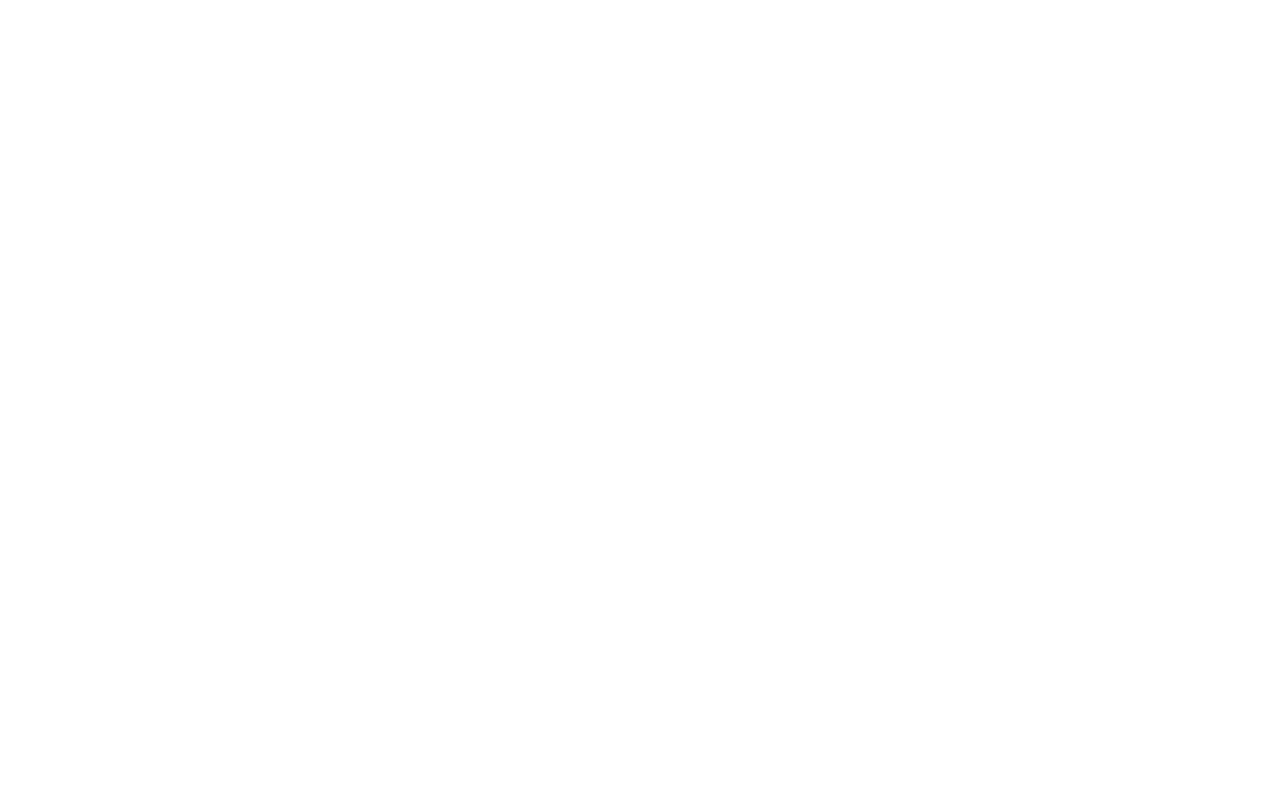
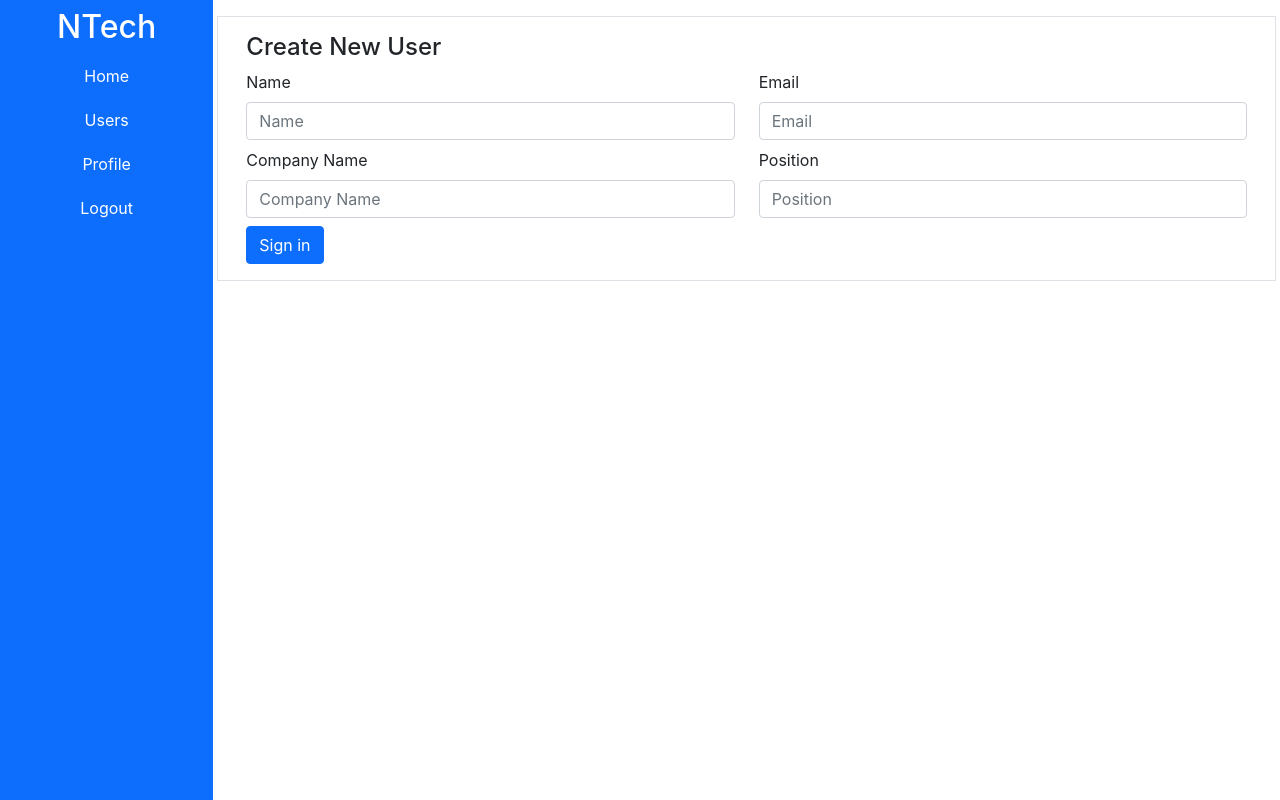
Before and after one commit to patilvijay9400/Ntech, a React (Create React App) app: page /layout/create in a window 1280 px wide. Before the commit this address had no page. Built offline with nearby package versions, Linux system fonts and the light colour scheme.

Commit message:
api integration done

```diff
--- /dev/null
+++ b/db/db.json
@@ -0,0 +1,60 @@
+{
+  "users": [
+    {
+      "id": 1,
+      "name": "Pavan",
+      "email": "pavan123@test.com",
+      "companyName": "Softlink international",
+      "position": "QA"
+    },
+    {
+      "id": 2,
+      "name": "Suraj",
+      "email": "suarj123@test.com",
+      "companyName": "Heaptrace",
+      "position": "Developer"
+    },
+    {
+      "id": 3,
+      "name": "Nitin",
+      "email": "nitin123@test.com",
+      "companyName": "Heaptrace",
+      "position": "QA"
+    },
+    {
+      "id": 4,
+      "name": "Pavan",
+      "email": "pavan123@test.com",
+      "companyName": "Softlink international",
+      "position": "QA"
+    },
+    {
+      "id": 5,
+      "name": "Pavan",
+      "email": "pavan123@test.com",
+      "companyName": "Softlink international",
+      "position": "QA"
+    },
+    {
+      "id": 6,
+      "name": "Dhiraj",
+      "email": "dhiraj123@test.com",
+      "companyName": "Softlink international",
+      "position": "Developer"
+    },
+    {
+      "id": 7,
+      "name": "Sourabh",
+      "email": "sourabh123@test.com",
+      "companyName": "Softlink international",
+      "position": "Front-end developer"
+    },
+    {
+      "name": "Vijay",
+      "email": "vijay123@test.com",
+      "companyName": "Heaptrace",
+      "position": "Designer",
+      "id": 8
+    }
+  ]
+}
--- a/src/App.js
+++ b/src/App.js
@@ -4,6 +4,9 @@ import Login from "./components/Login";
 import Layout from "./components/Layout";
 import Profile from './components/Profile';
 import Dashboard from './components/Dashboard';
+import Users from './components/Users';
+import CreateUser from './components/CreateUser';
+import UpdateUser from './components/UpdateUser';
 
 function App() {
   return (
@@ -13,9 +16,17 @@ function App() {
         <Route path="layout" element={<Layout />}>
           <Route index element={<Dashboard />} />
           <Route path="profile" element={<Profile />} />
+          <Route path="user" element={<Users />} />
+          <Route path="create" element={<CreateUser />} />
+          <Route path="update/:id"
+            render={props => (
+             < UpdateUser {...props}/>
+          )}
+           >
         </Route>
-      </Routes>
-    </BrowserRouter>
+      </Route>
+    </Routes>
+    </BrowserRouter >
 
   );
 }
--- /dev/null
+++ b/src/components/CreateUser.js
@@ -0,0 +1,58 @@
+import React, { Component } from 'react'
+
+export default class CreateUser extends Component {
+
+    constructor() {
+        super();
+        this.state = {
+            name: null,
+            email: null,
+            companyName: null,
+            position: null
+        }
+    }
+
+    createUser() {
+        fetch("http://localhost:3000/users", {
+            method: "Post",
+            headers: {
+                'Content-Type': 'application/json'
+            },
+            body: JSON.stringify(this.state)
+        }).then((result) => {
+            result.json().then((res) => {
+                alert("User created successfully!")
+            })
+        })
+
+    }
+
+    render() {
+        return (
+            <>
+                <div className="row border p-3">
+                    <h4>Create New User</h4>
+                    <div className="col-6 mb-2">
+                        <label className="form-label">Name</label>
+                        <input onChange={(event) => { this.setState({ name: event.target.value }) }} type="text" className="form-control" placeholder="Name" aria-label="First name" />
+                    </div>
+                    <div className="col-6 mb-2">
+                        <label className="form-label">Email</label>
+                        <input onChange={(event) => { this.setState({ email: event.target.value }) }} type="email" className="form-control" placeholder="Email" aria-label="Last name" />
+                    </div>
+                    <div className="col-6 mb-2">
+                        <label className="form-label">Company Name</label>
+                        <input onChange={(event) => { this.setState({ companyName: event.target.value }) }} type="text" className="form-control" placeholder="Company Name" aria-label="First name" />
+                    </div>
+                    <div className="col-6 mb-2">
+                        <label className="form-label">Position</label>
+                        <input onChange={(event) => { this.setState({ position: event.target.value }) }} type="text" className="form-control" placeholder="Position" aria-label="Last name" />
+                    </div>
+                    <div className="col-12">
+                        <button onClick={() => { this.createUser() }} type="submit" className="btn btn-primary">Sign in</button>
+                    </div>
+                </div>
+            </>
+        )
+    }
+}
--- a/src/components/Layout.js
+++ b/src/components/Layout.js
@@ -11,6 +11,9 @@ const Layout = () => {
                             <Link to="/layout">Home</Link>
                         </li>
                         <li>
+                            <Link to="user">Users</Link>
+                        </li>
+                        <li>
                             <Link to="profile">Profile</Link>
                         </li>
                         <li>
@@ -20,7 +23,7 @@ const Layout = () => {
                 </nav>
             </div>
             <div className="col-10 p-3">
-                    <Outlet />
+                <Outlet />
             </div>
         </div>
     )
--- /dev/null
+++ b/src/components/UpdateUser.js
@@ -0,0 +1,33 @@
+import React, { Component } from 'react'
+
+export default class UpdateUser extends Component {
+    render() {
+        console.warn(this.props);
+        return (
+            <>
+                <div className="row border p-3">
+                    <h4>Upadte User</h4>
+                    <div className="col-6 mb-2">
+                        <label className="form-label">Name</label>
+                        <input onChange={(event) => { this.setState({ name: event.target.value }) }} type="text" className="form-control" placeholder="Name" aria-label="First name" />
+                    </div>
+                    <div className="col-6 mb-2">
+                        <label className="form-label">Email</label>
+                        <input onChange={(event) => { this.setState({ email: event.target.value }) }} type="email" className="form-control" placeholder="Email" aria-label="Last name" />
+                    </div>
+                    <div className="col-6 mb-2">
+                        <label className="form-label">Company Name</label>
+                        <input onChange={(event) => { this.setState({ companyName: event.target.value }) }} type="text" className="form-control" placeholder="Company Name" aria-label="First name" />
+                    </div>
+                    <div className="col-6 mb-2">
+                        <label className="form-label">Position</label>
+                        <input onChange={(event) => { this.setState({ position: event.target.value }) }} type="text" className="form-control" placeholder="Position" aria-label="Last name" />
+                    </div>
+                    <div className="col-12">
+                        <button onClick={() => { this.createUser() }} type="submit" className="btn btn-primary">Sign in</button>
+                    </div>
+                </div>
+            </>
+        )
+    }
+}
--- /dev/null
+++ b/src/components/Users.js
@@ -0,0 +1,71 @@
+import React, { Component } from 'react'
+import { Link } from 'react-router-dom';
+
+export default class Users extends Component {
+
+    constructor() {
+        super();
+        this.state = {
+            users: null
+        }
+    }
+
+    componentDidMount() {
+        fetch("http://localhost:3000/users").then((response) => {
+            response.json().then((result) => {
+                console.warn(result)
+                this.setState({ users: result })
+            })
+        })
+    }
+    render() {
+        return (
+            <>
+                <div className='d-flex justify-content-between mb-2'>
+                    <h4>Users</h4>
+                    <Link to="../create">
+                        <button type="button" className="btn btn-primary">Add User</button>
+                    </Link>
+
+                </div>
+                <div>
+                    {
+                        this.state.users ?
+                            <div>
+                                <table className="table border">
+                                    <thead>
+                                        <tr>
+                                            <th>Id</th>
+                                            <th>Name</th>
+                                            <th>Eamil</th>
+                                            <th>Company Name</th>
+                                            <th>position</th>
+                                            <th>Action</th>
+                                        </tr>
+                                    </thead>
+                                    {this.state.users.map((data) =>
+                                        <tbody>
+                                            <tr>
+                                                <td>{data.id}</td>
+                                                <td>{data.name}</td>
+                                                <td>{data.email}</td>
+                                                <td>{data.companyName}</td>
+                                                <td>{data.position}</td>
+                                                <td>
+                                                    <Link to={"../update/"+ data.id}>
+                                                        <button className='border-0 bg-white'><i class="fas fa-pencil"></i></button>
+                                                    </Link>
+                                                    <button className='border-0 bg-white'><i class="fad fa-trash-alt ms-3"></i></button>
+                                                </td>
+                                            </tr>
+                                        </tbody>
+                                    )}
+                                </table>
+                            </div>
+                            : <p>...loading</p>
+                    }
+                </div>
+            </>
+        )
+    }
+}
```
